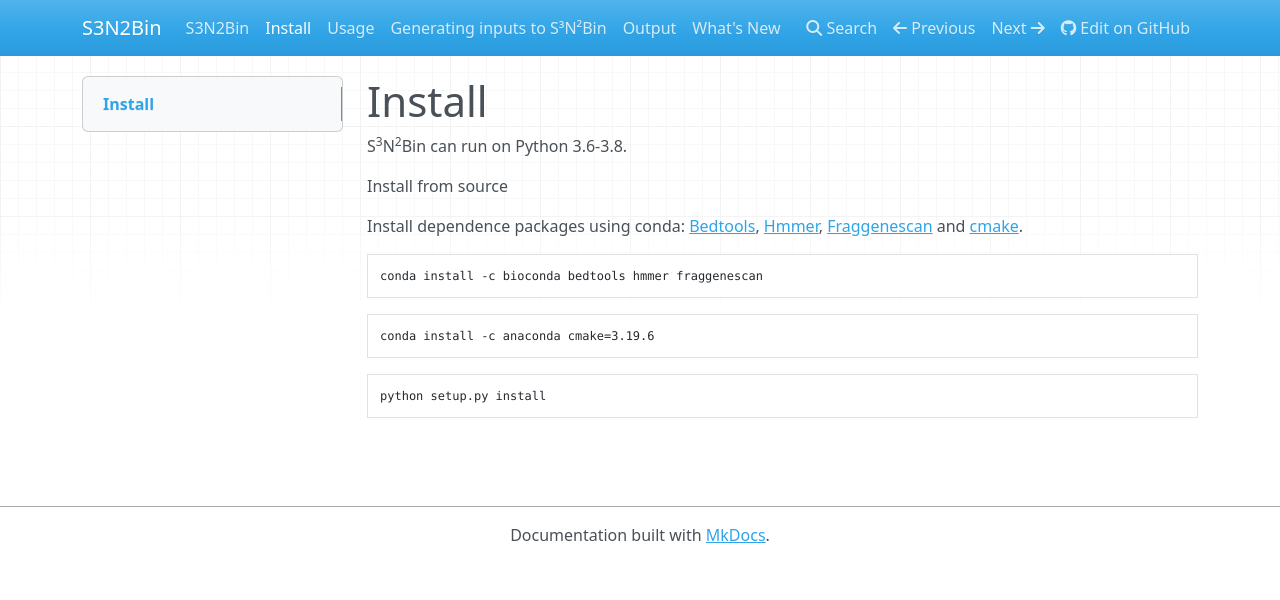
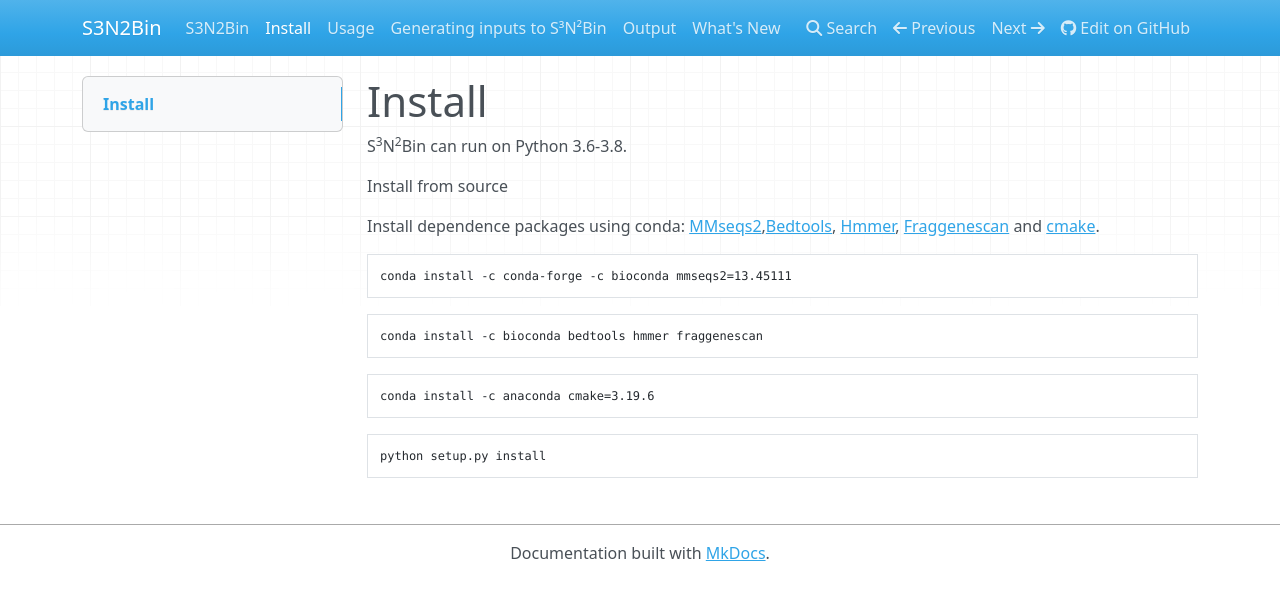
Before and after one commit to BigDataBiology/SemiBin, an MkDocs documentation site: the page built from docs/install.md, in a window 1280 px wide. Shown: the top 600 px of the page. Built offline with MkDocs 1.6.1, drawn with Linux system fonts in a browser that asks for light colours; nearby versions of some CDN libraries.

Commit message:
Better Doc

````diff
--- a/docs/install.md
+++ b/docs/install.md
@@ -4,8 +4,11 @@
 
 Install from source
 
-Install dependence packages using conda: [Bedtools](http://bedtools.readthedocs.org/]), [Hmmer](http://hmmer.org/),  [Fraggenescan](https://sourceforge.net/projects/fraggenescan/) and [cmake](https://cmake.org/).
+Install dependence packages using conda: [MMseqs2](https://github.com/soedinglab/MMseqs2),[Bedtools](http://bedtools.readthedocs.org/]), [Hmmer](http://hmmer.org/),  [Fraggenescan](https://sourceforge.net/projects/fraggenescan/) and [cmake](https://cmake.org/).
 
+```bash
+conda install -c conda-forge -c bioconda mmseqs2=13.45111
+```
 ```bash
 conda install -c bioconda bedtools hmmer fraggenescan
 ```
````
Also changed, not shown: README.md (+4 -1 lines).
